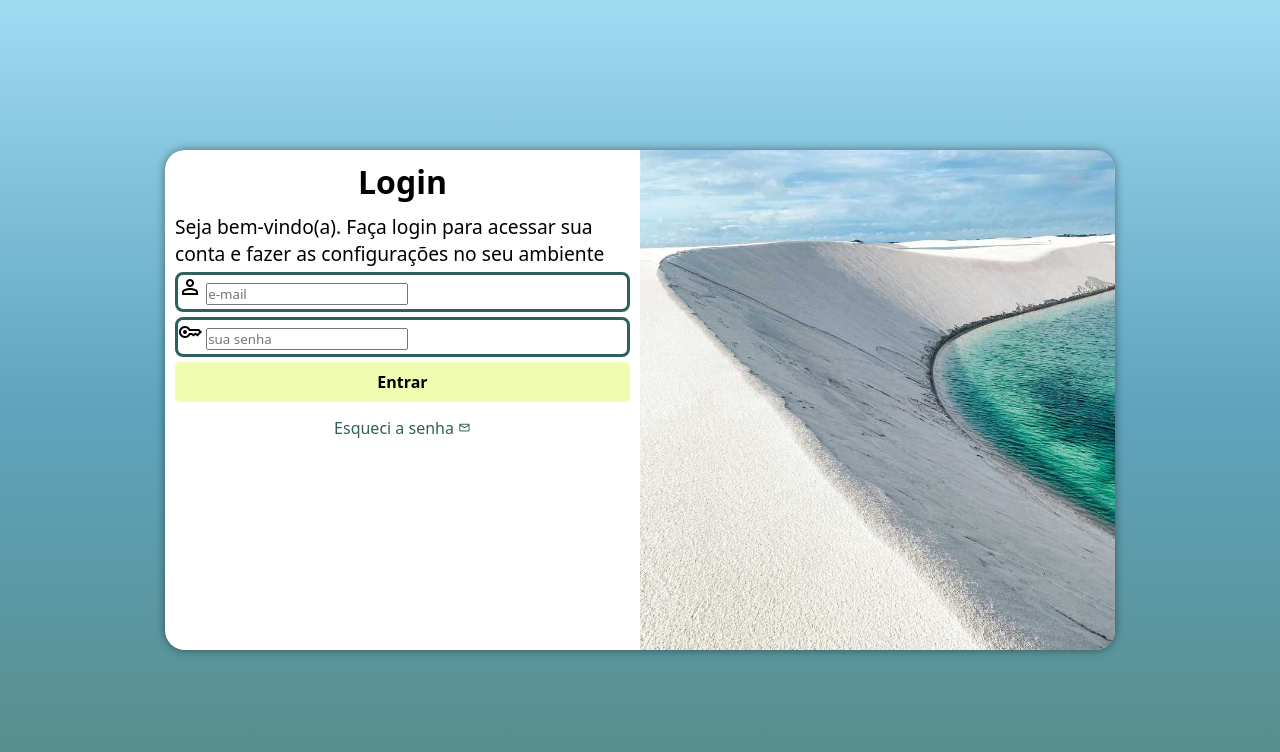
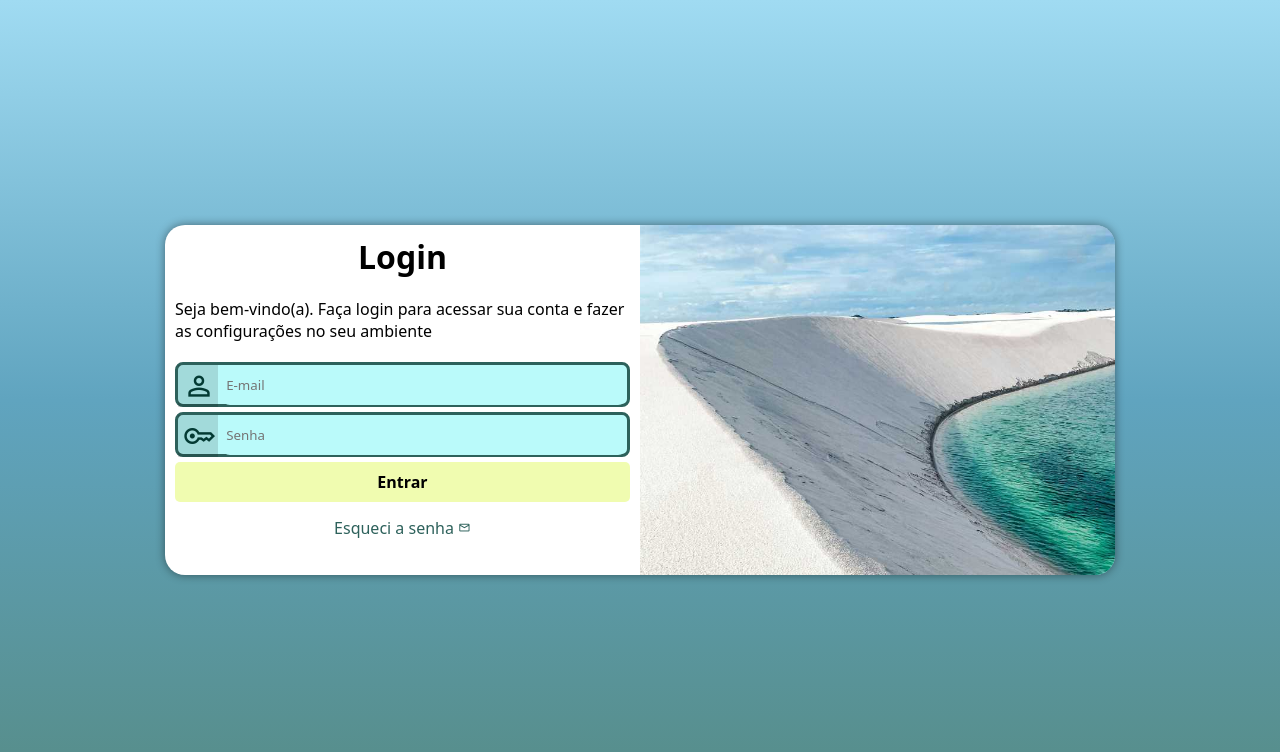
Before and after one commit to pauloarthur13/projeto-login, a plain HTML site: page index.html in a window 1280 px wide. Drawn offline with nearby package versions, Linux system fonts and the light colour scheme.

Commit message:
finalizando alterações form

```diff
--- a/estilos/media-query.css
+++ b/estilos/media-query.css
@@ -7,6 +7,7 @@
 
     #login{
         width: 80vw;
+        height: 330px;
     }
 
     #imagem{
@@ -14,6 +15,7 @@
         width: 40%;
         height: 100%;
         background-position: right top;
+        border: none;
     }
 
     #formulario{
@@ -29,6 +31,7 @@
 
     #login{
         width: 950px;
+        height: 350px;
     }
 
     #imagem{
@@ -36,6 +39,7 @@
         width: 50%;
         height: 100%;
         background-position: right top;
+        border: none;
     }
 
     #formulario{
@@ -48,6 +52,7 @@
     }
 
     #formulario p{
-        font-size: 1.2em;
+        font-size: 1em;
+        margin: 20px 0px;
     }
 }
--- a/estilos/style.css
+++ b/estilos/style.css
@@ -34,7 +34,7 @@ main{
     position: absolute;
     background-color: white;
     width: 250px;
-    height: 500px;
+    height: 510px;
     border-radius: 20px;
     overflow: hidden;
     box-shadow: 0px 0px 10px rgba(0, 0, 0, 0.452);
@@ -53,6 +53,7 @@ main{
     background-size: cover;
     background-position: left top;
     height: 200px;
+    border-bottom: 2px solid rgba(0, 0, 0, 0.5);
 }
 
 #formulario{
@@ -66,14 +67,41 @@ main{
 }
 
 #formulario p{
-    font-size: 0.8em;
+    font-size: 0.9em;
 }
 
 .campo{
-    height: 40px;
+    height: 45px;
     border: 3px solid #2d615b;
+    background-color: rgb(186, 250, 250);
     border-radius: 8px;
     margin: 5px 0px;
+}
+
+.campo span{
+    color: #033a33;
+    background-color: rgba(0, 0, 0, 0.13);
+    font-size: 2em;
+    width: 40px;
+    padding: 5px;
+}
+
+.campo input{
+    background-color: rgb(186, 250, 250);
+
+    width: calc(100% - 45px);
+    height: 100%;
+    transform: translateY(-12px);
+    border: 0px;
+    border-radius: 8px;
+    padding: 4px;
+}
+
+.campo input:focus-within{
+    background-color: white;
+    outline: none;
+    border-bottom: 4px solid black;
+    transition: border-bottom 0.1s;
 }
 
 label{
--- a/index.html
+++ b/index.html
@@ -24,13 +24,13 @@
                 <form action="login.php" method="post" autocomplete="on">
                     <div class="campo">
                         <span class="material-symbols-outlined"> person </span>
-                        <input type="email" name="login" id="ilogin" placeholder="e-mail" autocomplete="email" required maxlength="30">
+                        <input type="email" name="login" id="ilogin" placeholder="E-mail" autocomplete="email" required maxlength="30">
                         <label for="ilogin">Login</label>
                     </div>
 
                     <div class="campo">
                         <span class="material-symbols-outlined"> key </span>
-                        <input type="password" name="senha" id="isenha" placeholder="sua senha" autocomplete="current-password" required minlength="8" maxlength="20">
+                        <input type="password" name="senha" id="isenha" placeholder="Senha" autocomplete="current-password" required minlength="8" maxlength="20">
                         <label for="isenha">Senha</label>
                     </div>
 
```
